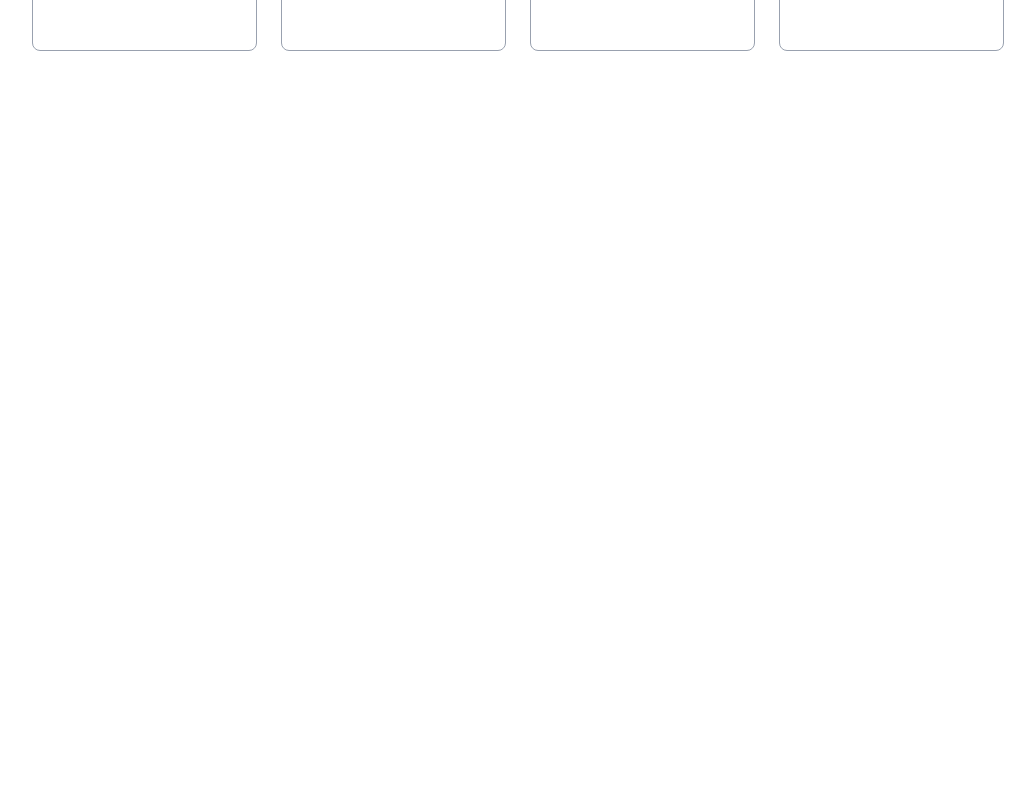
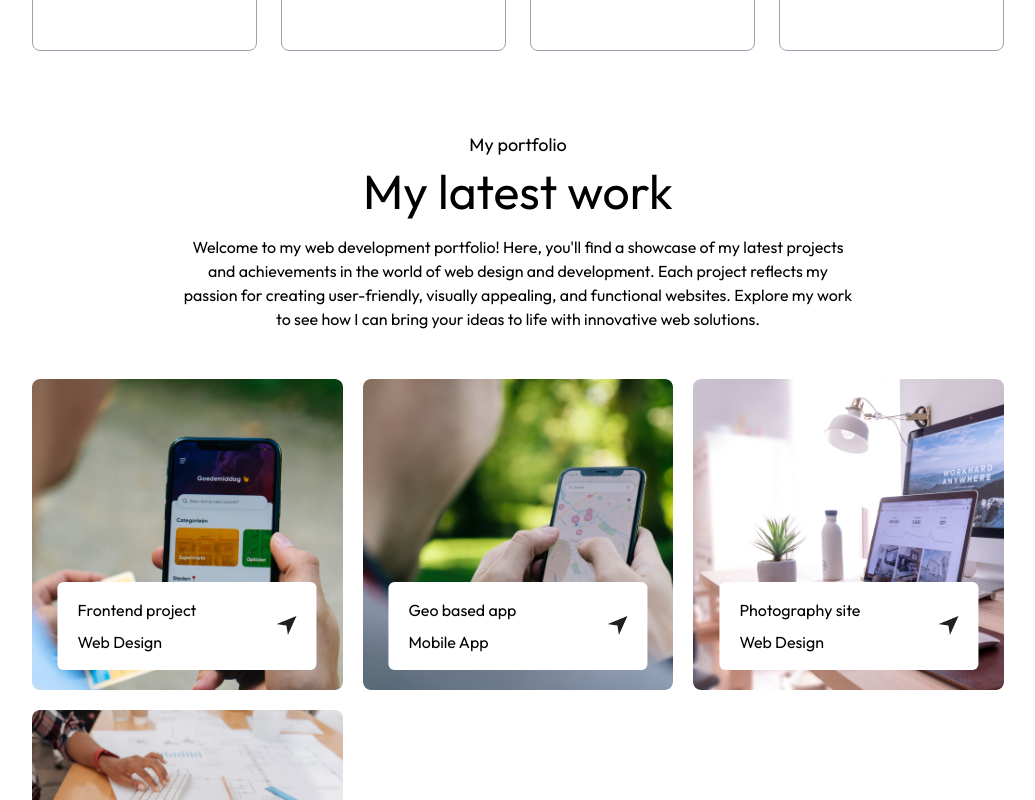
Before and after one commit to shylekhwani/portfolio, a Next.js app: page / in a window 1280 px wide. Shown: the part 2220-3020 px from the top of the page, without its empty margins (122-1157 px from the left). Before the commit the page ends 2311 px from the top, so only its background shows below. Built offline with nearby package versions, Linux system fonts and the light colour scheme; a web font is replaced by a local one.

Commit message:
added my work section

```diff
--- a/src/app/_components/NavBar.jsx
+++ b/src/app/_components/NavBar.jsx
@@ -37,7 +37,7 @@ const NavBar = () => {
               <li><a className='font-Ovo' href='#top'>Home</a></li>
               <li><a className='font-Ovo' href='#about'>About Me</a></li>
               <li><a className='font-Ovo' href='#Services'>Services</a></li>
-              <li><a className='font-Ovo' href='#My Work'>My Work</a></li>
+              <li><a className='font-Ovo' href='#work'>My Work</a></li>
               <li><a className='font-Ovo' href='#Contact Me'>Contact Me</a></li>
           </ul>
 
@@ -68,7 +68,7 @@ const NavBar = () => {
             <li><a className='font-Ovo'  onClick={closeMenu} href='#top'>Home</a></li>
             <li><a className='font-Ovo'  onClick={closeMenu} href='#about'>About Me</a></li>
             <li><a className='font-Ovo'  onClick={closeMenu} href='#Services'>Services</a></li>
-            <li><a className='font-Ovo'  onClick={closeMenu} href='#My Work'>My Work</a></li>
+            <li><a className='font-Ovo'  onClick={closeMenu} href='#work'>My Work</a></li>
             <li><a className='font-Ovo'  onClick={closeMenu} href='#Contact Me'>Contact Me</a></li>
 
           </ul>
--- /dev/null
+++ b/src/app/_components/Work.jsx
@@ -0,0 +1,35 @@
+import React from 'react'
+import { assets, workData } from '../../../assets/assets'
+import Image from 'next/image'
+
+const Work = () => {
+  return (
+    <div id='work' className='w-full px-6 sm:px-[8%] lg:px-[12%] py-10 scroll-mt-20'>
+      <h4 className='text-center mb-2 text-base sm:text-lg font-Ovo'>My portfolio</h4>
+      <h2 className='text-center text-3xl sm:text-4xl lg:text-5xl font-Ovo'>My latest work</h2>
+
+      <p className='text-center max-w-2xl mx-auto mt-4 sm:mt-5 mb-8 sm:mb-12 text-sm sm:text-base font-Ovo'>
+        Welcome to my web development portfolio! Here, you'll find a showcase of my latest projects and achievements in the world of web design and development. Each project reflects my passion for creating user-friendly, visually appealing, and functional websites. Explore my work to see how I can bring your ideas to life with innovative web solutions.
+      </p>
+
+      <div className='grid grid-cols-1 my-10 sm:grid-cols-2 lg:grid-cols-3 gap-5'>
+        {workData.map((project, index) => (
+            <div key={index} style={{ backgroundImage: `url(${project.bgImage})` }} className='aspect-square bg-no-repeat bg-cover bg-center rounded-lg relative group'>
+              <div className='absolute bg-white w-10/12 rounded-md left-1/2 -translate-x-1/2 group-hover:bottom-7 bottom-5 duration-500 flex items-center justify-between px-5 py-3'>
+                <div>
+                    <h2>{project.title}</h2>
+                    <p>{project.description}</p>
+                </div>
+                <div>
+                    <Image src={assets.send_icon} alt='send' className='w-5'/>
+                </div>
+             </div>
+            </div>
+        ))}
+      </div>
+
+    </div>
+  )
+}
+
+export default Work
--- a/src/app/page.js
+++ b/src/app/page.js
@@ -2,6 +2,7 @@ import NavBar from "./_components/NavBar";
 import Header from "./_components/Header";
 import About from "./_components/About";
 import Services from "./_components/Services";
+import Work from "./_components/Work";
 
 export default function Home() {
   return (
@@ -10,6 +11,7 @@ export default function Home() {
     <Header/>
     <About/>
     <Services/>
+    <Work/>
     </>
   );
 }
```
